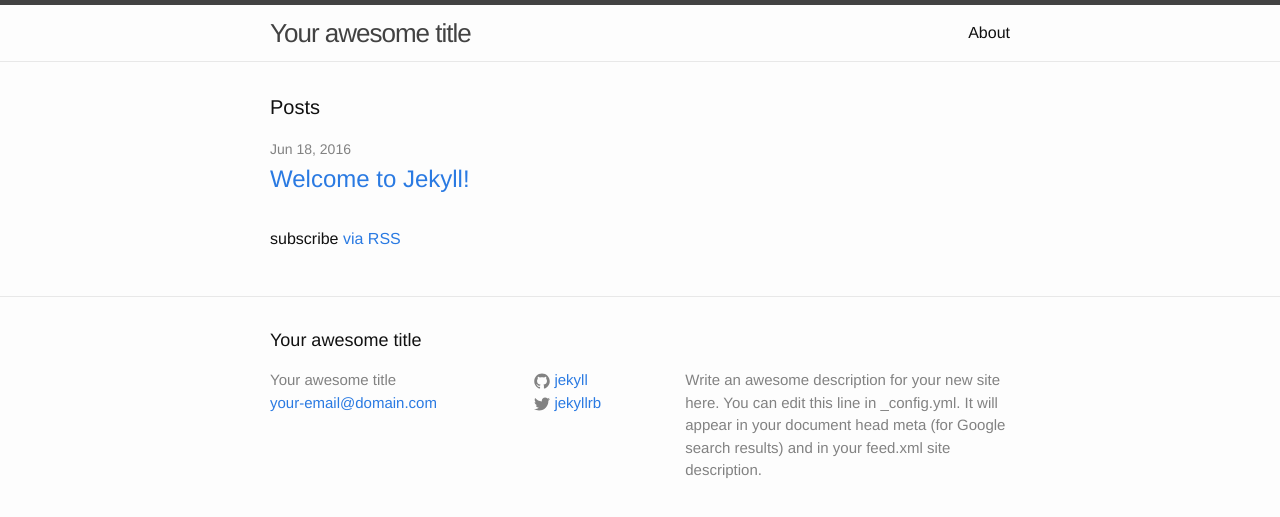
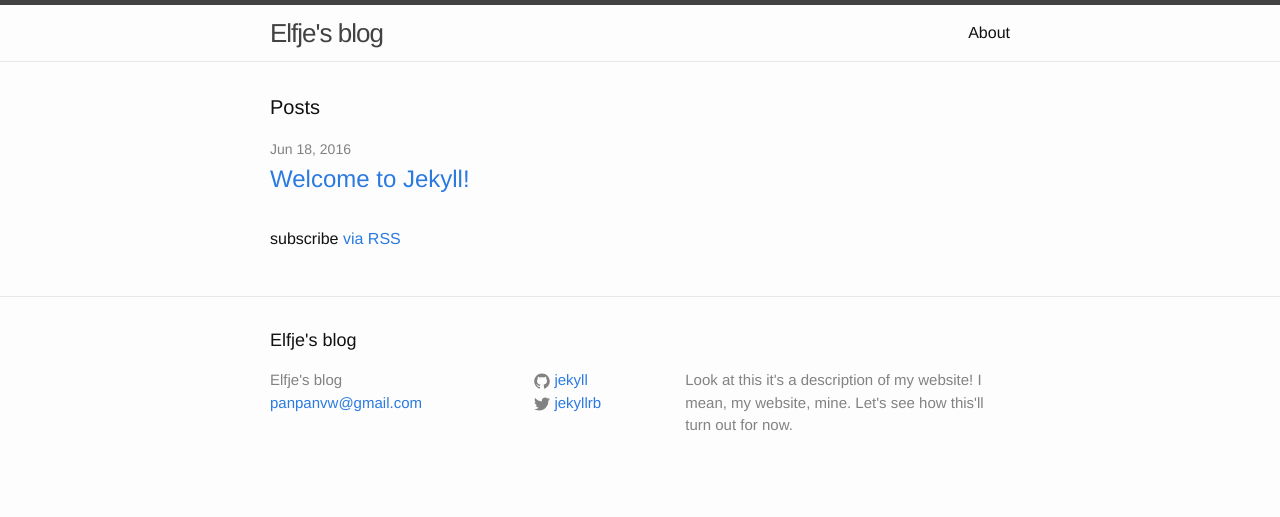
Before and after one commit to panpanvw/panpanvw.github.io, a Jekyll site: the page built from index.html, in a window 1280 px wide. Shown: the top 517 px of the page. Built offline with Jekyll 4.4.1, drawn with Linux system fonts in a browser that asks for light colours.

Commit message:
Update _config.yml

```diff
--- a/_config.yml
+++ b/_config.yml
@@ -6,12 +6,10 @@
 # 'jekyll serve'. If you change this file, please restart the server process.
 
 # Site settings
-title: Your awesome title
-email: your-email@domain.com
+title: Elfje's blog
+email: panpanvw@gmail.com
 description: > # this means to ignore newlines until "baseurl:"
-  Write an awesome description for your new site here. You can edit this
-  line in _config.yml. It will appear in your document head meta (for
-  Google search results) and in your feed.xml site description.
+  Look at this it's a description of my website! I mean, my website, mine. Let's see how this'll turn out for now.
 baseurl: "" # the subpath of your site, e.g. /blog
 url: "http://yourdomain.com" # the base hostname & protocol for your site
 twitter_username: jekyllrb
```
